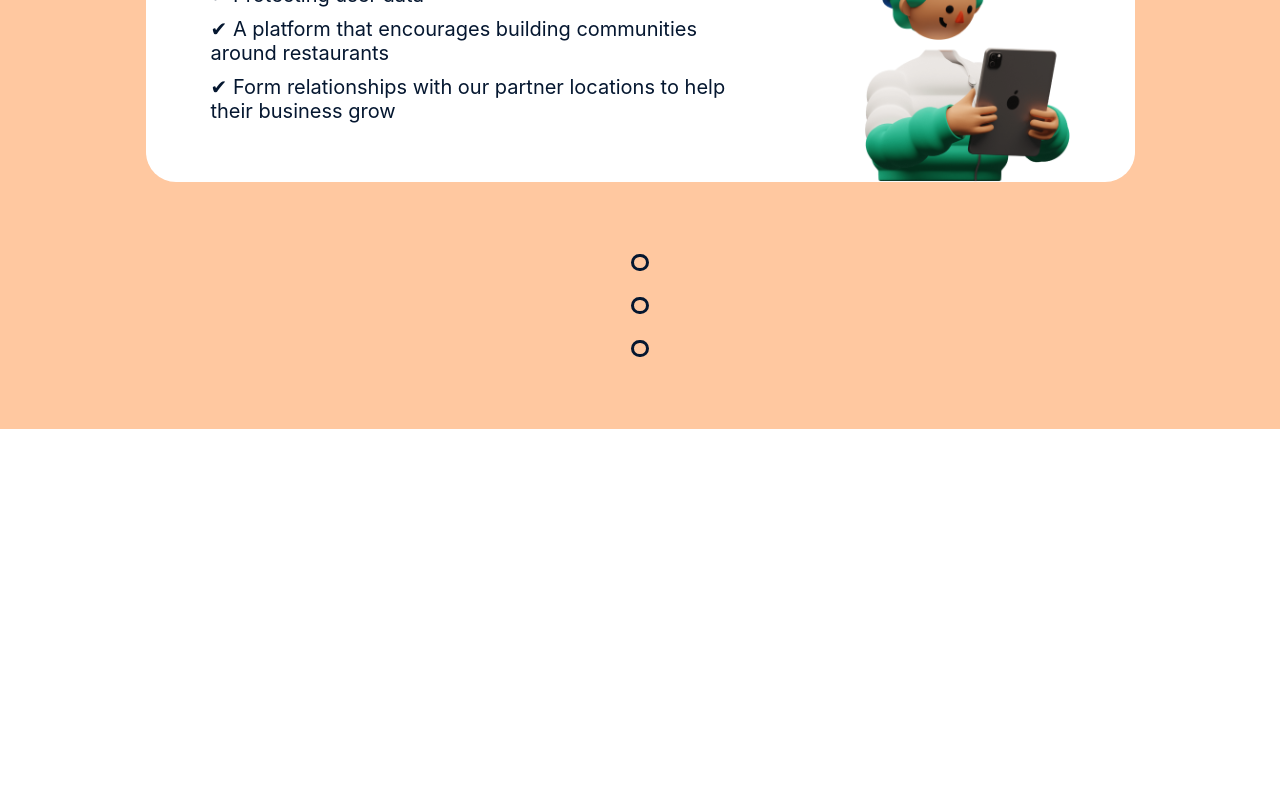
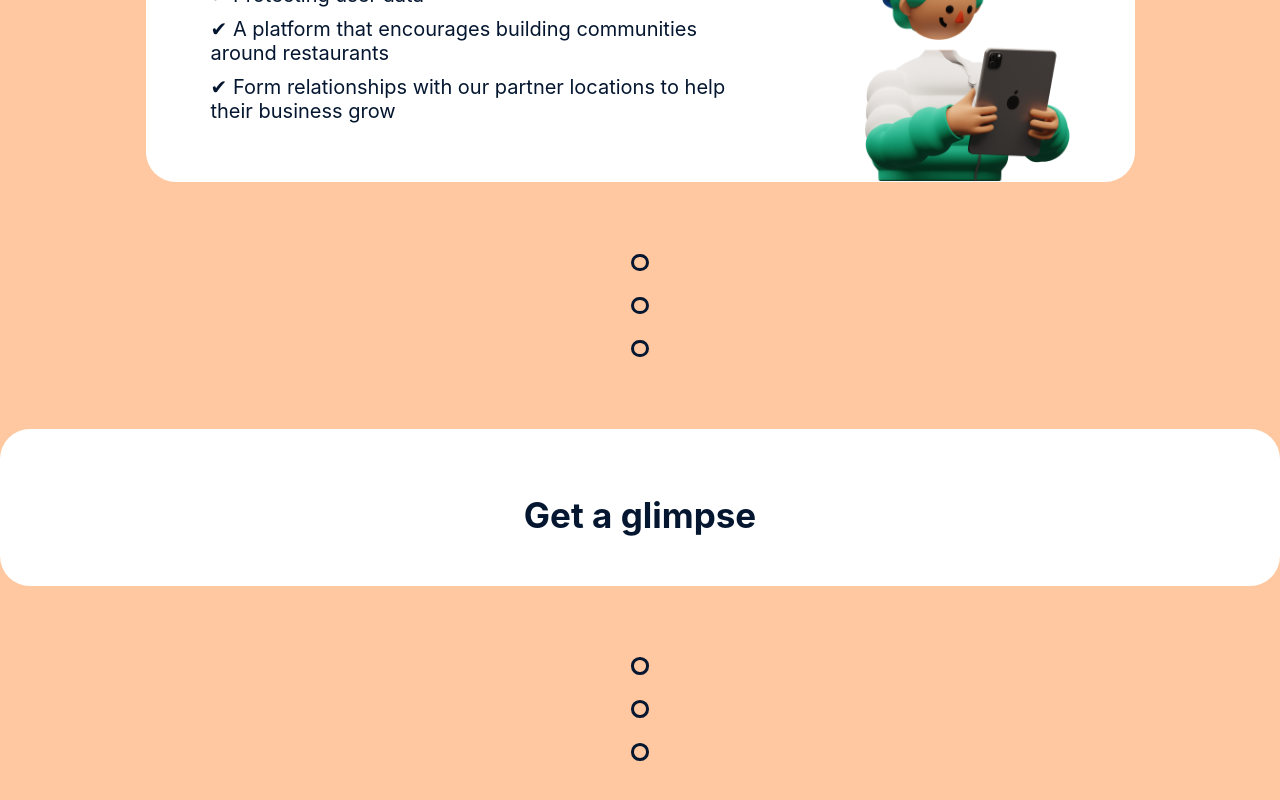
Before and after one commit to gladiator428/newspotlight-v2, a React (Create React App) app: page / in a window 1280 px wide. Shown: the part 1370-2170 px from the top of the page. Before the commit the page ends 1799 px from the top, so only its background shows below. Built offline with nearby package versions, Linux system fonts and the light colour scheme.

Commit message:
feat: create the glimpse part

```diff
--- /dev/null
+++ b/src/layouts/landing/glimpse/glimpse.styled.tsx
@@ -0,0 +1,14 @@
+import styled from "styled-components";
+
+export const GlimpseSection = styled.div`
+  background-color: #ffffff;
+  border-radius: 30px;
+  padding: 65px 115px 50px;
+`;
+
+export const GlimpseTitle = styled.div`
+  font-weight: bold;
+  font-size: 35px;
+  color: #051730;
+  text-align: center;
+`;
--- /dev/null
+++ b/src/layouts/landing/glimpse/index.tsx
@@ -0,0 +1,12 @@
+import React from "react";
+import { GlimpseSection, GlimpseTitle } from "./glimpse.styled";
+
+const GlimpsePart = () => {
+  return (
+    <GlimpseSection>
+      <GlimpseTitle>Get a glimpse</GlimpseTitle>
+    </GlimpseSection>
+  );
+};
+
+export default GlimpsePart;
--- a/src/layouts/landing/index.tsx
+++ b/src/layouts/landing/index.tsx
@@ -1,2 +1,3 @@
 export { default as IntroPart } from "./intro/index";
 export { default as ReviewPart } from "./review/index";
+export { default as GlimpsePart } from "./glimpse/index";
--- a/src/pages/landing/index.tsx
+++ b/src/pages/landing/index.tsx
@@ -1,6 +1,6 @@
 import React from "react";
 import Container from "components/Container";
-import { IntroPart, ReviewPart } from "layouts/landing";
+import { GlimpsePart, IntroPart, ReviewPart } from "layouts/landing";
 import DotGroup from "components/DotGroup";
 
 const LandingPage = () => {
@@ -9,6 +9,8 @@ const LandingPage = () => {
       <IntroPart />
       <ReviewPart />
       <DotGroup />
+      <GlimpsePart />
+      <DotGroup />
     </Container>
   );
 };
```
